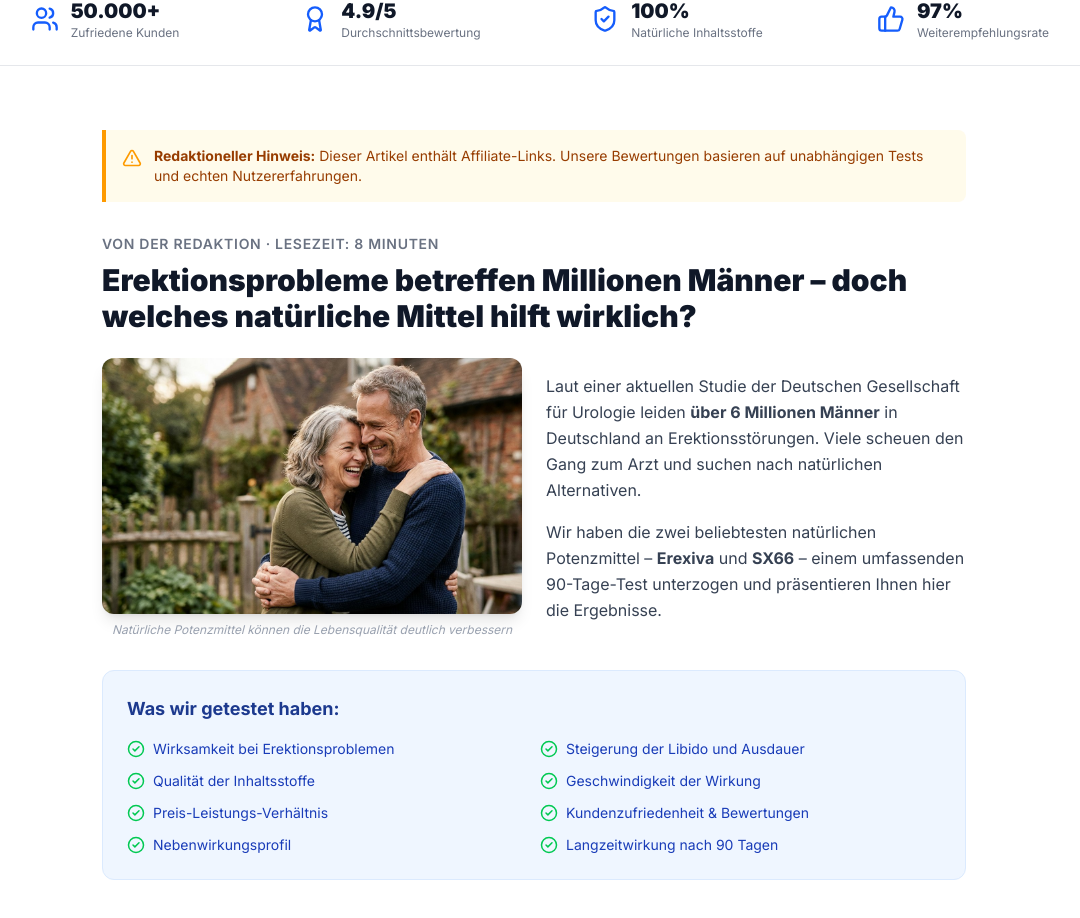
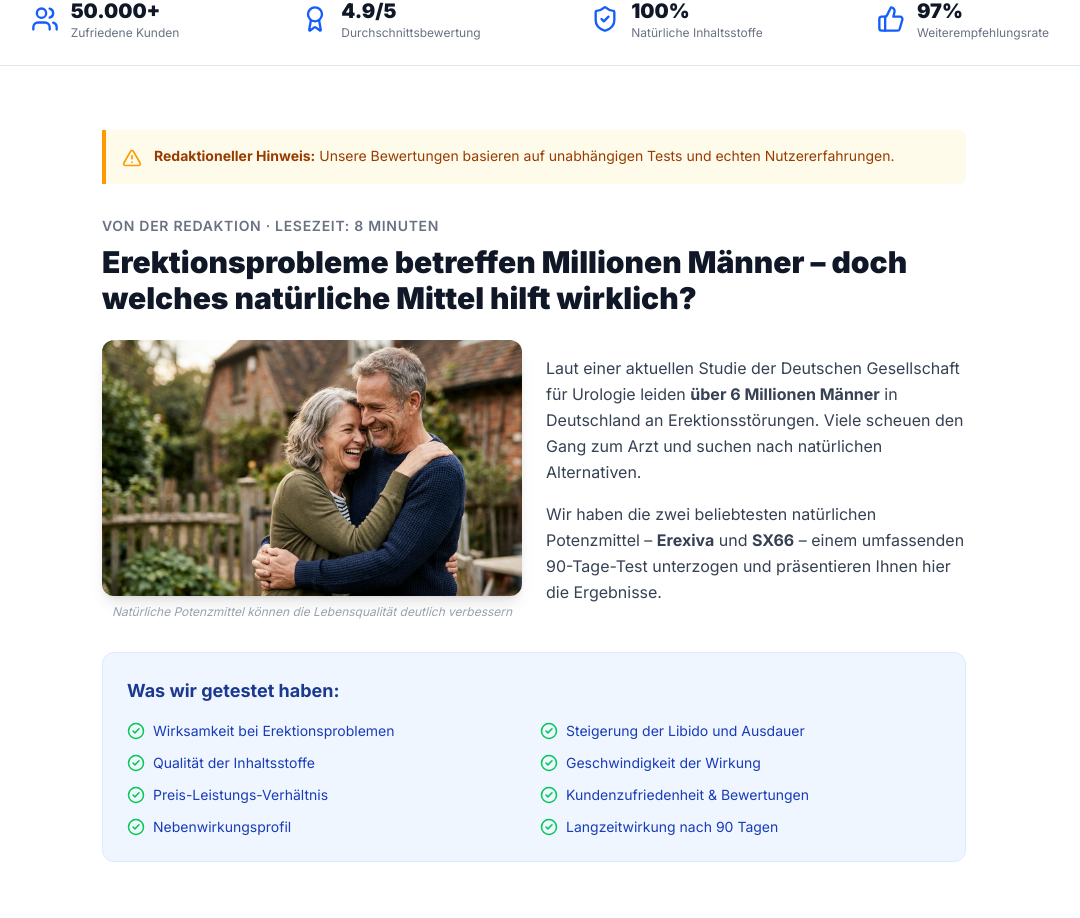
Before and after one commit to andergfr78/review-masc-germ, a React (Vite) app: page / in a window 1280 px wide. Shown: the part 946-1864 px from the top of the page, without its empty margins (106-1186 px from the left). Built offline with nearby package versions, Linux system fonts and the light colour scheme.

Commit message:
Update alert message in IntroSection component
Removed mention of affiliate links from the alert message.

```diff
--- a/src/components/IntroSection.tsx
+++ b/src/components/IntroSection.tsx
@@ -7,8 +7,7 @@ export function IntroSection() {
         <div className="bg-amber-50 border-l-4 border-amber-500 p-4 rounded-r-lg mb-8 flex items-start gap-3">
           <AlertTriangle className="text-amber-500 shrink-0 mt-0.5" size={20} />
           <p className="text-sm text-amber-800">
-            <strong>Redaktioneller Hinweis:</strong> Dieser Artikel enthält
-            Affiliate-Links. Unsere Bewertungen basieren auf unabhängigen Tests
+            <strong>Redaktioneller Hinweis:</strong> Unsere Bewertungen basieren auf unabhängigen Tests
             und echten Nutzererfahrungen.
           </p>
         </div>
```
